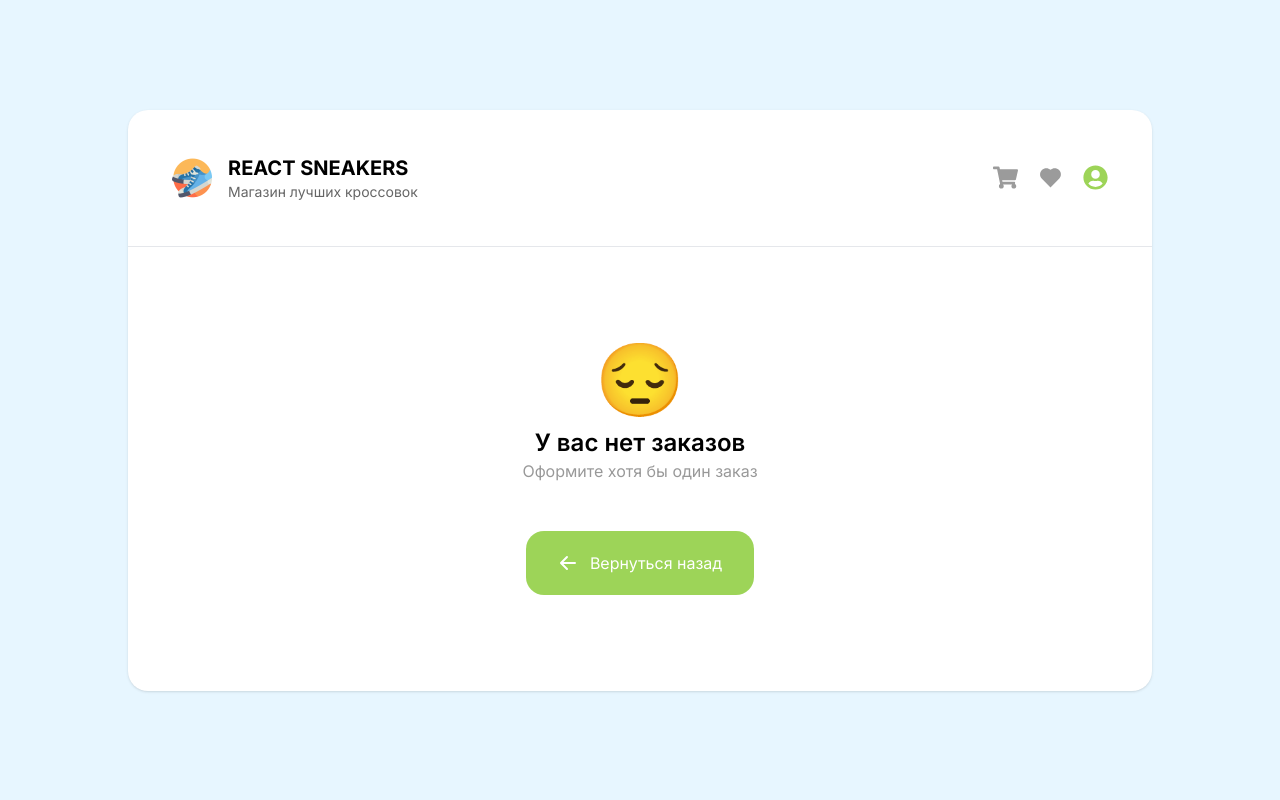
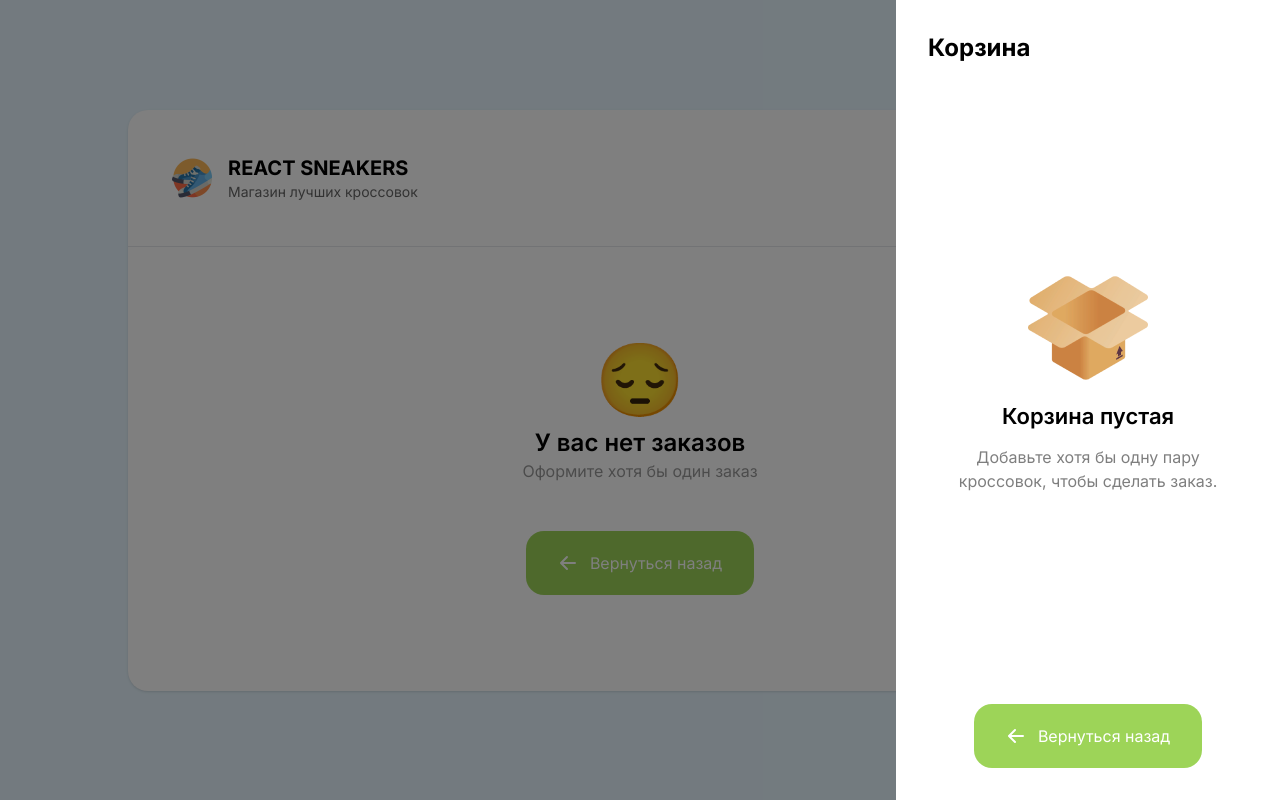
Before and after one commit to bekhzodx64/react-sneakers, a React (Create React App) app: page /profile in a window 1280 px wide. Built offline with nearby package versions, Linux system fonts and the light colour scheme.

Commit message:
completed cart component

```diff
--- a/src/components/button/index.jsx
+++ b/src/components/button/index.jsx
@@ -1,7 +1,7 @@
-import { HiArrowLeft } from 'react-icons/hi'
+import { HiArrowLeft, HiArrowRight } from 'react-icons/hi'
 import { useNavigate } from 'react-router-dom'
 
-const Button = () => {
+const Button = ({ name, width, right, left }) => {
 	const navigate = useNavigate()
 
 	const navigateHandler = () => {
@@ -11,11 +11,14 @@ const Button = () => {
 	return (
 		<button
 			type='button'
-			className='flex items-center mx-auto space-x-3 px-8 py-5 bg-[#9DD458] text-white rounded-[18px]'
+			className={`flex items-center justify-center mx-auto space-x-3 px-8 py-5 bg-[#9DD458] text-white rounded-[18px] ${
+				width ? width : null
+			}`}
 			onClick={navigateHandler}
 		>
-			<HiArrowLeft size={20} />
-			<p>Вернуться назад</p>
+			{left && <HiArrowLeft size={20} />}
+			<p>{name}</p>
+			{right && <HiArrowRight size={20} />}
 		</button>
 	)
 }
--- /dev/null
+++ b/src/components/cart/cartProduct.jsx
@@ -0,0 +1,33 @@
+import { IoClose } from 'react-icons/io5'
+
+const CartProduct = ({ cartItem }) => {
+	const { image, title, price } = cartItem
+
+	function formattedNumber(x) {
+		return x.toString().replace(/\B(?=(\d{3})+(?!\d))/g, ' ')
+	}
+
+	return (
+		<div className='flex items-center p-5 rounded-[20px] border border-[#F3F3F3] gap-2'>
+			<div className='w-32'>
+				<img
+					src={image}
+					alt={title}
+					className='w-full h-full object-scale-down select-none'
+				/>
+			</div>
+			<div className='flex-grow'>
+				<h2 className='line-clamp-2 text-sm'>{title}</h2>
+				<p className='font-bold text-sm'>{formattedNumber(price)} UZS</p>
+			</div>
+			<button
+				type='button'
+				className='text-[#B5B5B5] border border-[#DBDBDB] p-2 rounded-lg'
+			>
+				<IoClose size={18} />
+			</button>
+		</div>
+	)
+}
+
+export default CartProduct
--- /dev/null
+++ b/src/components/cart/costs.jsx
@@ -0,0 +1,20 @@
+import { Fragment } from 'react'
+
+const Costs = () => {
+	return (
+		<Fragment>
+			<div className='flex items-center space-x-2'>
+				<p>Налог 5%:</p>
+				<p className='border-b border-dashed flex-grow pt-3'></p>
+				<p className='font-semibold'>1000 UZS</p>
+			</div>
+			<div className='flex items-center space-x-2'>
+				<p>Итого:</p>
+				<p className='border-b border-dashed flex-grow pt-3'></p>
+				<p className='font-semibold'>200 450 UZS</p>
+			</div>
+		</Fragment>
+	)
+}
+
+export default Costs
--- /dev/null
+++ b/src/components/cart/index.jsx
@@ -0,0 +1,53 @@
+import Button from 'components/button'
+import CartProduct from 'components/cart/cartProduct'
+import ReactDOM from 'react-dom'
+import Costs from './costs'
+import { useSelector } from 'react-redux'
+import { Fragment } from 'react'
+import emptyBox from 'assets/images/box.png'
+
+const Cart = ({ showCartHandler }) => {
+	const { cartItems } = useSelector((state) => state.cartSlice)
+
+	return ReactDOM.createPortal(
+		<div className='fixed inset-0 bg-black/50' onClick={showCartHandler}>
+			<div
+				className='flex flex-col bg-white ml-auto max-w-sm w-full p-8 min-h-screen'
+				onClick={(e) => e.stopPropagation()}
+			>
+				<h2 className='font-bold text-2xl mb-5'>Корзина</h2>
+				{cartItems.length === 0 ? (
+					<div className='flex flex-col items-center my-auto space-y-3'>
+						<img src={emptyBox} alt='Корзина пустая' className='select-none' />
+						<h3 className='font-semibold text-[22px]'>Корзина пустая</h3>
+						<p className='opacity-50 text-center w-full max-w-[285px]'>
+							Добавьте хотя бы одну пару кроссовок, чтобы сделать заказ.
+						</p>
+					</div>
+				) : (
+					<Fragment>
+						<div className='grow space-y-3 h-full overflow-y-auto'>
+							{cartItems.map((cartItem) => (
+								<CartProduct key={cartItem.id} cartItem={cartItem} />
+							))}
+						</div>
+						<div className='space-y-2'>
+							<Costs />
+						</div>
+					</Fragment>
+				)}
+
+				<div className='mt-7'>
+					{cartItems.length === 0 ? (
+						<Button name='Вернуться назад' left />
+					) : (
+						<Button name='Оформить заказ' width='w-full' right />
+					)}
+				</div>
+			</div>
+		</div>,
+		document.body
+	)
+}
+
+export default Cart
--- a/src/components/header/index.jsx
+++ b/src/components/header/index.jsx
@@ -4,8 +4,16 @@ import { FaShoppingCart } from 'react-icons/fa'
 import { RiHeartFill } from 'react-icons/ri'
 import { Link } from 'react-router-dom'
 import { NavLink } from 'react-router-dom'
+import Cart from 'components/cart'
+import { useState } from 'react'
 
 const Header = () => {
+	const [showCart, setShowCart] = useState(false)
+
+	const showCartHandler = () => {
+		setShowCart(!showCart)
+	}
+
 	return (
 		<header className='flex justify-between items-center px-11 pb-11 border-b border-gray-200 -mx-5'>
 			<Link to='/'>
@@ -20,7 +28,10 @@ const Header = () => {
 
 			<ul className='flex space-x-5'>
 				<li className='flex items-center text-sm'>
-					<button className='flex items-center space-x-3'>
+					<button
+						className='flex items-center space-x-3'
+						onClick={showCartHandler}
+					>
 						<FaShoppingCart color='#9B9B9B' size={25} />
 					</button>
 				</li>
@@ -41,6 +52,8 @@ const Header = () => {
 					</NavLink>
 				</li>
 			</ul>
+
+			{!showCart && <Cart showCartHandler={showCartHandler} />}
 		</header>
 	)
 }
--- a/src/components/product/index.jsx
+++ b/src/components/product/index.jsx
@@ -65,7 +65,7 @@ const Product = ({ product }) => {
 					<p className='font-medium text-[#BDBDBD] text-xs select-none'>
 						Цена:
 					</p>
-					<p className='font-bold text-sm'>{formattedNumber(price)} сум</p>
+					<p className='font-bold text-sm'>{formattedNumber(price)} UZS</p>
 				</div>
 				<button
 					type='button'
--- a/src/pages/favourites/index.jsx
+++ b/src/pages/favourites/index.jsx
@@ -23,7 +23,7 @@ const Favourites = () => {
 							<p className='opacity-40'>Вы ничего не добавляли в закладки</p>
 						</div>
 					</div>
-					<Button />
+					<Button name='Вернуться назад' left />
 				</div>
 			) : (
 				<div className='px-10'>
--- a/src/pages/profile/index.jsx
+++ b/src/pages/profile/index.jsx
@@ -11,7 +11,7 @@ const Profile = () => {
 						<p className='opacity-40'>Оформите хотя бы один заказ</p>
 					</div>
 				</div>
-				<Button />
+				<Button name='Вернуться назад' left />
 			</div>
 		</main>
 	)
```
Also changed, not shown: src/assets/images/box.png (added).
